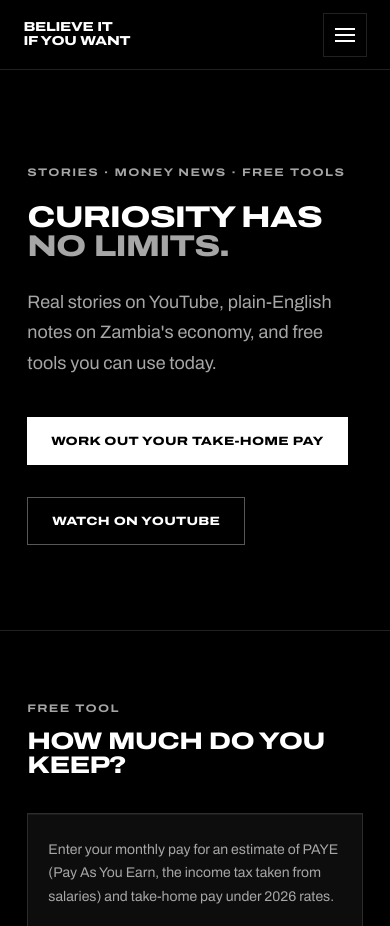
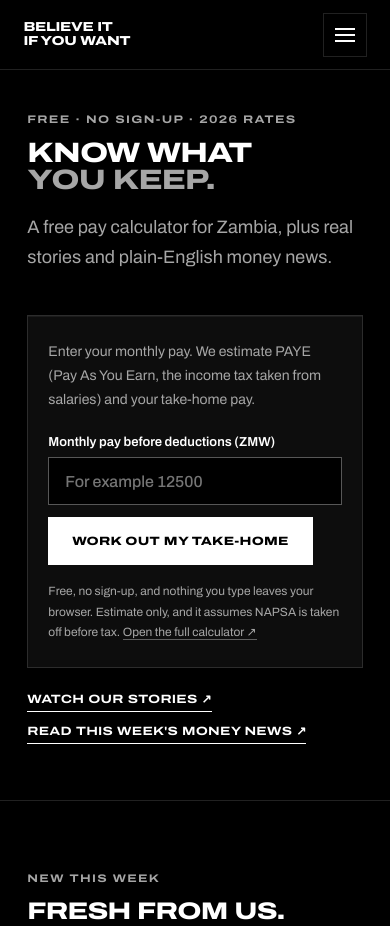
Before and after one commit to Blazely590/Believe-it-if-you-want, a plain HTML site: page index.html in a window 390 px wide. Shown: the top 926 px of the page. Drawn offline with Linux system fonts and the light colour scheme.

Commit message:
Put the pay calculator in the first screen and sharpen the headline
The landing page now opens with a benefit-first headline and the
calculator beside it, so visitors reach the useful thing without
scrolling or clicking. Checked visible on phones down to 360x640 and on
desktop. The two secondary links become plain text links. After a result,
a next step links to the 2027 budget breakdown. Adds a free, no sign-up,
nothing leaves your browser line, and fixes small-print spacing.

Co-Authored-By: Claude Sonnet 5.5 <noreply@anthropic.com>
Claude-Session: https://claude.ai/code/session_014XCxvCKAW83xQbBFwXkNMn

```diff
--- a/index.html
+++ b/index.html
@@ -3,13 +3,13 @@
 <head>
 <meta charset="utf-8">
 <meta name="viewport" content="width=device-width,initial-scale=1">
-<title>If You Want — Stories, Zambian money news and free tools</title>
-<meta name="description" content="Stories worth watching, plain-English Zambian money news and free tools, including a PAYE take-home pay calculator.">
+<title>If You Want — Free Zambian pay calculator, stories and money news</title>
+<meta name="description" content="Know what you take home: a free Zambian PAYE pay calculator, plus real stories and plain-English money news.">
 <link rel="icon" href="favicon.svg" type="image/svg+xml">
 <meta property="og:type" content="website">
 <meta property="og:site_name" content="Believe It If You Want">
-<meta property="og:title" content="If You Want — Stories, Zambian money news and free tools">
-<meta property="og:description" content="Stories worth watching, plain-English Zambian money news and free tools, including a PAYE take-home pay calculator.">
+<meta property="og:title" content="If You Want — Free Zambian pay calculator, stories and money news">
+<meta property="og:description" content="Know what you take home: a free Zambian PAYE pay calculator, plus real stories and plain-English money news.">
 <meta property="og:image" content="https://blazely590.github.io/Believe-it-if-you-want/og.png">
 <meta name="twitter:card" content="summary_large_image">
 <link rel="stylesheet" href="styles.css">
@@ -33,20 +33,14 @@
   <div class="scrim"></div>
 </header>
 <main>
-  <section class="hero">
-    <p class="tag">Stories · Money news · Free tools</p>
-    <h1>Curiosity has<br><em>no limits.</em></h1>
-    <p class="intro">Real stories on YouTube, plain-English notes on Zambia's economy, and free tools you can use today.</p>
-    <div class="actions">
-      <a class="btn" href="tools.html">Work out your take-home pay</a>
-      <a class="btn ghost" href="https://youtube.com/@biiuwant" target="_blank" rel="noopener">Watch on YouTube</a>
+  <section class="hero hero-split">
+    <div class="hero-copy">
+      <p class="tag">Free · No sign-up · 2026 rates</p>
+      <h1>Know what<br><em>you keep.</em></h1>
+      <p class="intro">A free pay calculator for Zambia, plus real stories and plain-English money news.</p>
     </div>
-  </section>
-  <section class="section">
-    <p class="tag">Free tool</p>
-    <h2>How much do you keep?</h2>
     <div class="panel">
-      <p>Enter your monthly pay for an estimate of PAYE (Pay As You Earn, the income tax taken from salaries) and take-home pay under 2026 rates.</p>
+      <p>Enter your monthly pay. We estimate PAYE (Pay As You Earn, the income tax taken from salaries) and your take-home pay.</p>
       <form class="calc" data-paye novalidate>
       <label for="pay-home">Monthly pay before deductions (ZMW)</label>
       <div class="calc-row">
@@ -58,9 +52,14 @@
         <div><dt>PAYE income tax</dt><dd data-out="paye"></dd></div>
         <div class="total"><dt>Estimated take-home pay</dt><dd data-out="takeHome"></dd></div>
       </dl>
+      <p class="next" hidden>What changes in 2027? <a class="inline" href="zambia-economy-2026-11-19.html">Read the budget breakdown ↗</a></p>
     </form>
-      <p class="fine">Estimate only. Assumes NAPSA is taken off before tax. <a class="inline" href="tools.html">Open the full calculator ↗</a></p>
+      <p class="fine">Free, no sign-up, and nothing you type leaves your browser. Estimate only, and it assumes NAPSA is taken off before tax. <a class="inline" href="tools.html">Open the full calculator ↗</a></p>
     </div>
+    <p class="hero-links">
+      <a class="link" href="https://youtube.com/@biiuwant" target="_blank" rel="noopener">Watch our stories ↗</a>
+      <a class="link" href="zambia-economy-2026-11-19.html">Read this week's money news ↗</a>
+    </p>
   </section>
   <section class="section">
     <p class="tag">New this week</p>
--- a/styles.css
+++ b/styles.css
@@ -355,6 +355,25 @@ button.btn { border: 0; cursor: pointer; font-family: var(--display); font-stret
 .split { display: grid; grid-template-columns: 1fr 1fr; gap: 16px; }
 .soon-line { margin: 24px 0 0; color: var(--muted); font-size: 14px; line-height: 1.7; }
 
+.hero.hero-split {
+  display: grid;
+  grid-template-columns: 1.05fr 1fr;
+  grid-template-areas: "copy panel" "links panel";
+  grid-template-rows: auto 1fr;
+  gap: 0 56px;
+  align-items: start;
+  min-height: 0;
+  padding: 80px 10vw 80px;
+}
+.hero-split h1 { font-size: clamp(28px, 4.2vw, 60px); margin: 20px 0; }
+.hero-copy { grid-area: copy; }
+.hero-split .panel { grid-area: panel; margin-top: 8px; }
+.hero-links { grid-area: links; display: flex; flex-wrap: wrap; gap: 12px 28px; margin: 32px 0 0; }
+.hero-links .link { margin-top: 0; }
+.calc .next { margin: 16px 0 0; font-size: 14px; color: var(--muted); }
+.panel > .fine { margin: 16px 0 0; font-size: 12px; max-width: none; }
+.panel .fine a.inline { border-bottom: 1px solid var(--line-strong); }
+
 /* Picks */
 .pick-group { margin-top: 48px; }
 .pick-group:first-of-type { margin-top: 0; }
@@ -498,6 +517,19 @@ a.social:hover { border-color: var(--line-strong); }
   .footer-col:nth-child(3) { order: 3; }
 }
 
+@media (max-width: 900px) {
+  .hero.hero-split {
+    grid-template-columns: 1fr;
+    grid-template-areas: "copy" "panel" "links";
+    grid-template-rows: auto;
+    gap: 24px;
+    padding: 32px 7vw 56px;
+  }
+  .hero-split h1 { margin: 14px 0; }
+  .hero-split .panel { margin-top: 0; }
+  .hero-links { margin-top: 0; }
+}
+
 @media (max-width: 700px) {
   header { height: 70px; padding: 0 6vw; }
   .drawer-head { height: 70px; }
--- a/tools.js
+++ b/tools.js
@@ -52,6 +52,7 @@
     var box = form.querySelector('input[name="napsa"]');
     var error = form.querySelector('.error');
     var result = form.querySelector('.result');
+    var next = form.querySelector('.next');
     var touched = false;
 
     function showError(show) {
@@ -64,6 +65,7 @@
       var gross = parsePay(value);
       if (gross === null) {
         result.hidden = true;
+        if (next) next.hidden = true;
         showError(value !== '' && (touched || fromSubmit) || fromSubmit);
         return;
       }
@@ -74,6 +76,7 @@
         if (out) out.textContent = money(r[key]);
       });
       result.hidden = false;
+      if (next) next.hidden = false;
     }
 
     form.addEventListener('submit', function (e) { e.preventDefault(); touched = true; update(true); });
```
Also changed, not shown: tools.html (+1 -0 lines).
